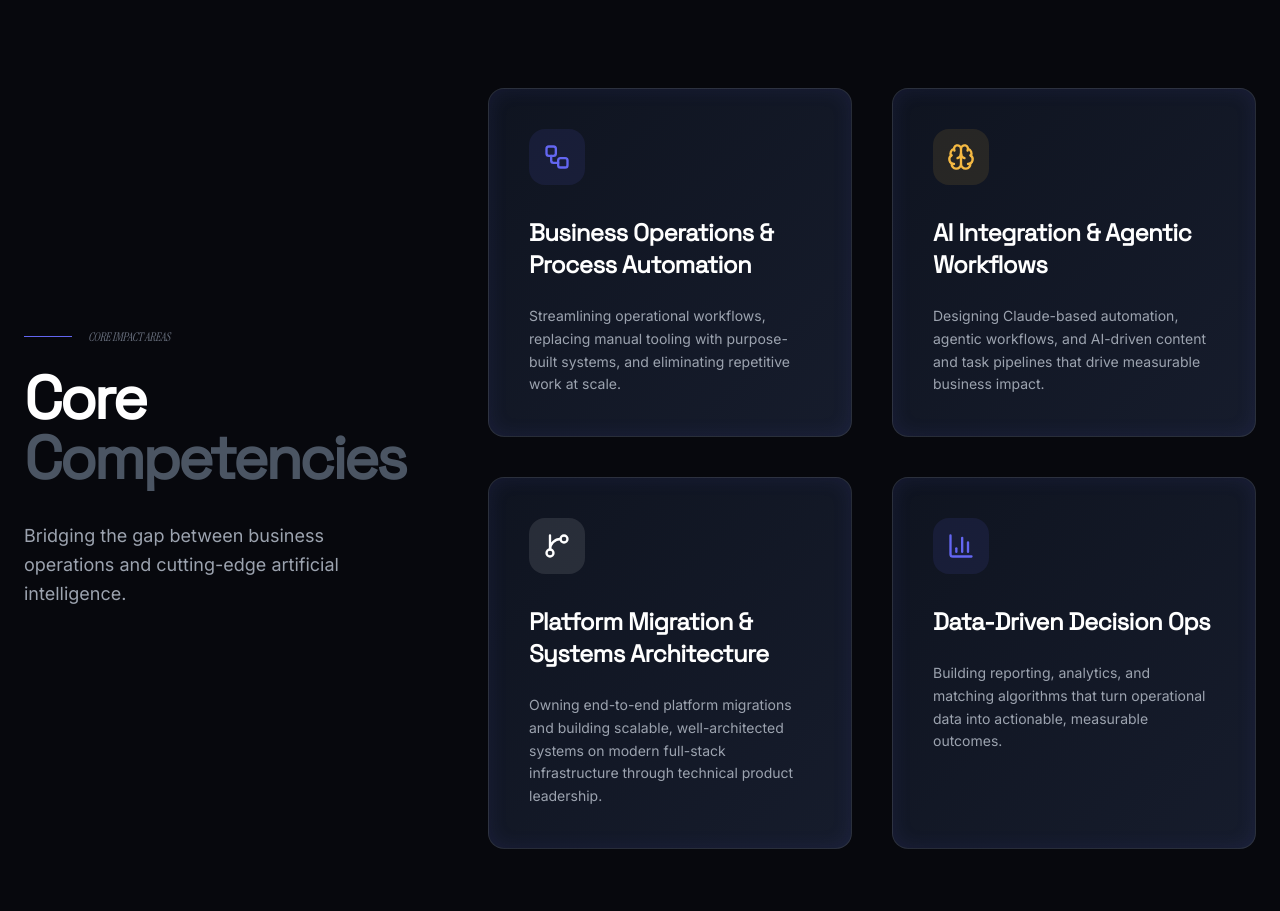
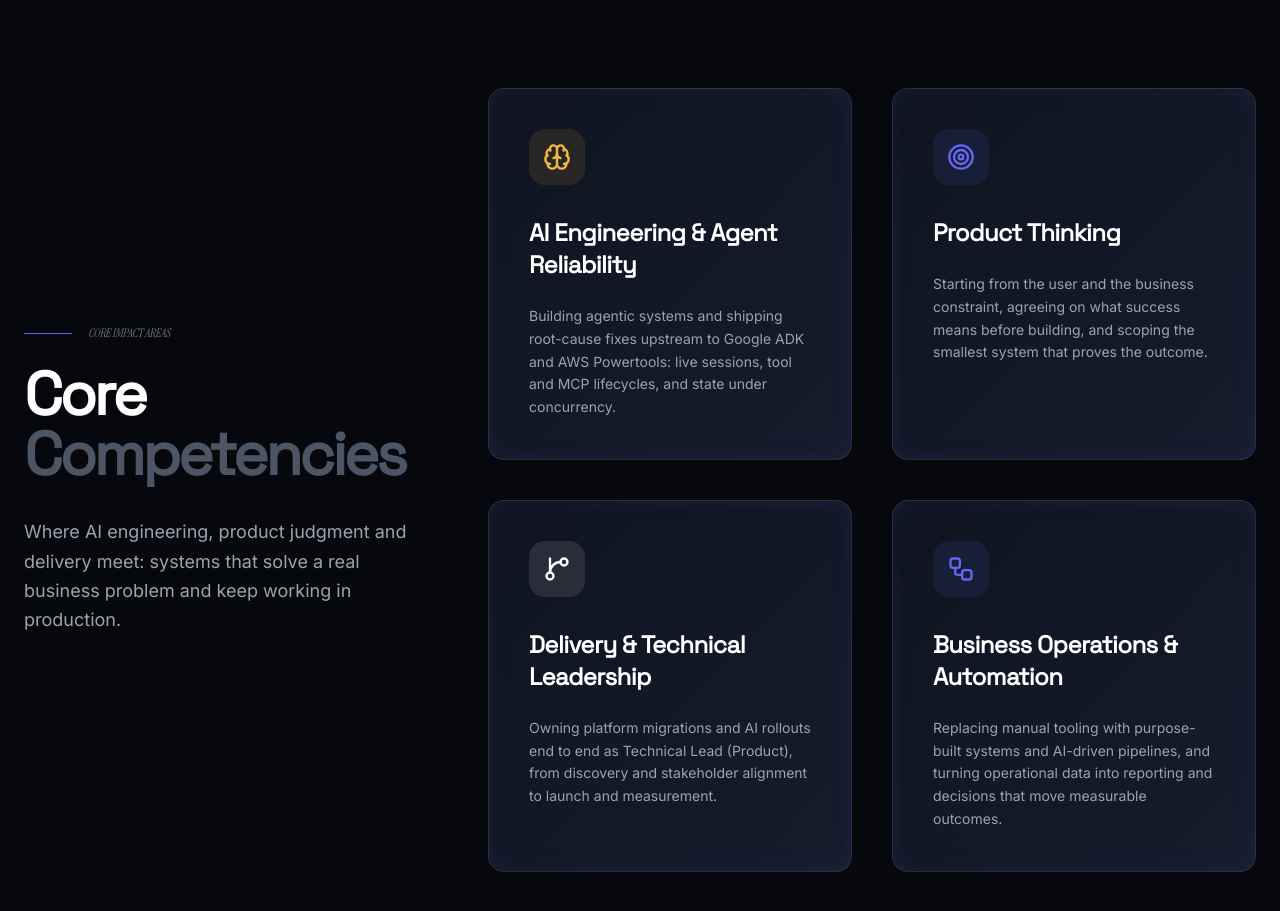
Before and after one commit to AtulJoshi1206/CodeVamp-Innovations, a React (Vite) app: page / in a window 1280 px wide. Shown: the part 2460-3371 px from the top of the page. Built offline with nearby package versions, Linux system fonts and the light colour scheme.

Commit message:
Reframe competencies and page metadata around engineering, product and delivery
Rework the four competencies into AI engineering, product thinking,
delivery and business operations, type the competency data, and give the
page a real title, description, share image and favicon.

```diff
--- a/src/components/CoreCompetencies.tsx
+++ b/src/components/CoreCompetencies.tsx
@@ -1,43 +1,52 @@
 import { motion } from 'framer-motion';
-import { Workflow, Brain, GitBranch, BarChart3 } from 'lucide-react';
+import { Brain, Target, GitBranch, Workflow, type LucideIcon } from 'lucide-react';
 import { useRef, useState } from 'react';
 
-const competencies = [
+interface Competency {
+    title: string;
+    description: string;
+    icon: LucideIcon;
+    color: string;
+    bg: string;
+    borderAccent: string;
+}
+
+const competencies: Competency[] = [
     {
-        title: 'Business Operations & Process Automation',
-        description: 'Streamlining operational workflows, replacing manual tooling with purpose-built systems, and eliminating repetitive work at scale.',
-        icon: Workflow,
-        color: 'text-accent-primary-500',
-        bg: 'bg-accent-primary-500/10',
-        borderAccent: 'border-l-4 border-accent-primary-500'
-    },
-    {
-        title: 'AI Integration & Agentic Workflows',
-        description: 'Designing Claude-based automation, agentic workflows, and AI-driven content and task pipelines that drive measurable business impact.',
+        title: 'AI Engineering & Agent Reliability',
+        description: 'Building agentic systems and shipping root-cause fixes upstream to Google ADK and AWS Powertools: live sessions, tool and MCP lifecycles, and state under concurrency.',
         icon: Brain,
         color: 'text-accent-gold-500',
         bg: 'bg-accent-gold-500/10',
         borderAccent: 'border-l-4 border-accent-gold-500'
     },
     {
-        title: 'Platform Migration & Systems Architecture',
-        description: 'Owning end-to-end platform migrations and building scalable, well-architected systems on modern full-stack infrastructure through technical product leadership.',
+        title: 'Product Thinking',
+        description: 'Starting from the user and the business constraint, agreeing on what success means before building, and scoping the smallest system that proves the outcome.',
+        icon: Target,
+        color: 'text-accent-primary-500',
+        bg: 'bg-accent-primary-500/10',
+        borderAccent: 'border-l-4 border-accent-primary-500'
+    },
+    {
+        title: 'Delivery & Technical Leadership',
+        description: 'Owning platform migrations and AI rollouts end to end as Technical Lead (Product), from discovery and stakeholder alignment to launch and measurement.',
         icon: GitBranch,
         color: 'text-white',
         bg: 'bg-white/10',
         borderAccent: 'border-l-4 border-accent-primary-500'
     },
     {
-        title: 'Data-Driven Decision Ops',
-        description: 'Building reporting, analytics, and matching algorithms that turn operational data into actionable, measurable outcomes.',
-        icon: BarChart3,
+        title: 'Business Operations & Automation',
+        description: 'Replacing manual tooling with purpose-built systems and AI-driven pipelines, and turning operational data into reporting and decisions that move measurable outcomes.',
+        icon: Workflow,
         color: 'text-accent-primary-500',
         bg: 'bg-accent-primary-500/10',
         borderAccent: 'border-l-4 border-accent-gold-500'
     }
 ];
 
-const CompetencyCard = ({ item, index }: { item: any; index: number }) => {
+const CompetencyCard = ({ item, index }: { item: Competency; index: number }) => {
     const cardRef = useRef<HTMLDivElement>(null);
     const [rotate, setRotate] = useState({ x: 0, y: 0 });
 
@@ -104,7 +113,7 @@ export const CoreCompetencies = () => {
                             Core <br /> <span className="text-gray-600">Competencies</span>
                         </h3>
                         <p className="text-gray-400 text-lg max-w-md leading-relaxed">
-                            Bridging the gap between business operations and cutting-edge artificial intelligence.
+                            Where AI engineering, product judgment and delivery meet: systems that solve a real business problem and keep working in production.
                         </p>
                     </div>
 
```
Also changed, not shown: index.html (+15 -2 lines), public/og-image.jpg (added).
